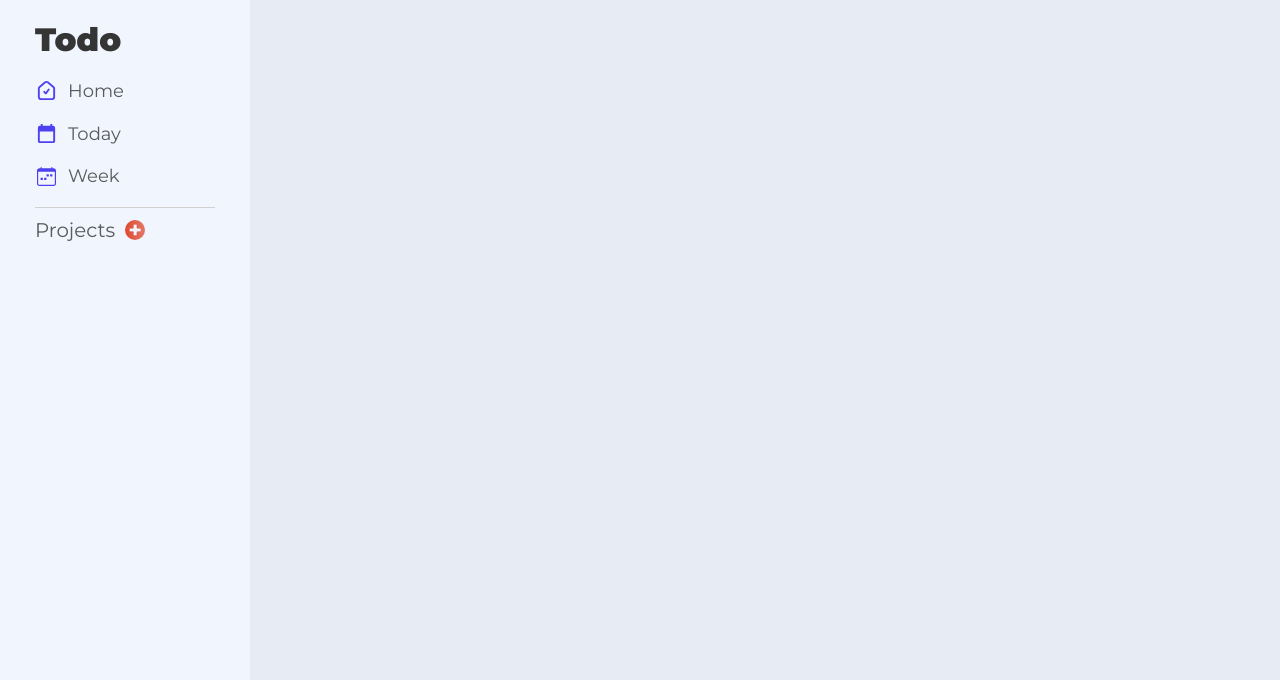
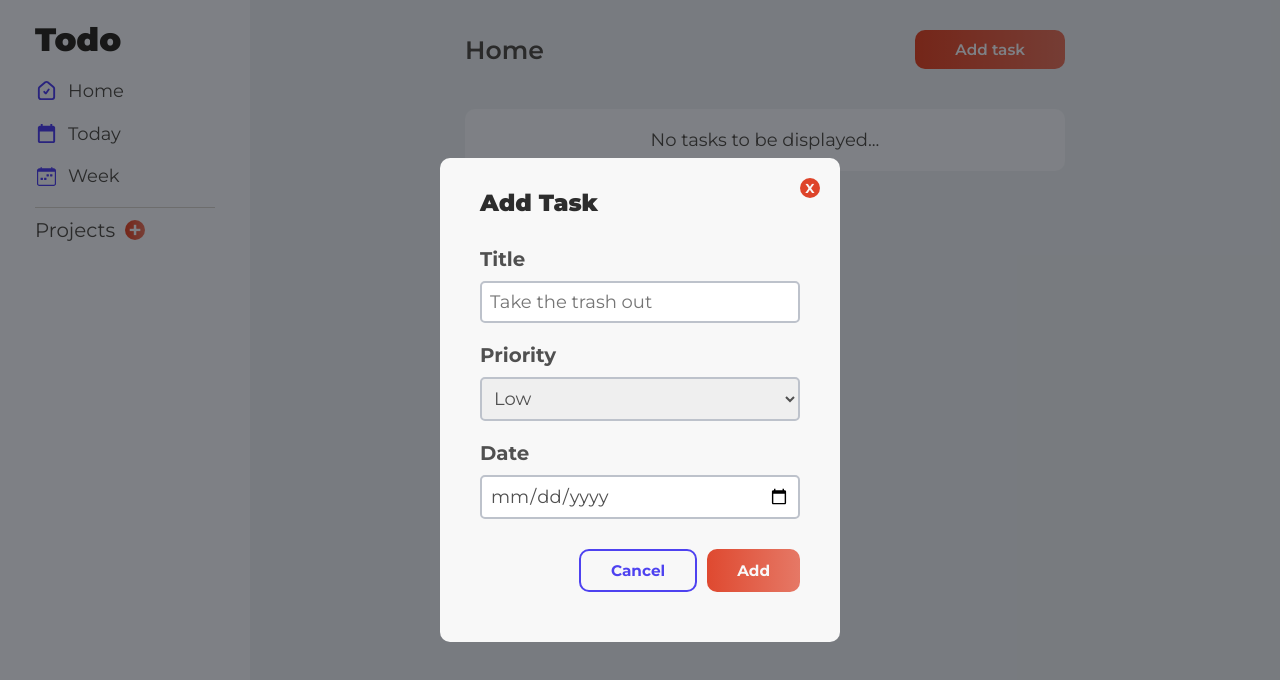
Before and after one commit to canizalesJd/to-do-app, a website built with webpack: page dist/index.html in a window 1280 px wide. Built offline with nearby package versions, Linux system fonts and the light colour scheme.

Commit message:
Adding modal form ui

```diff
--- a/dist/css/style.css
+++ b/dist/css/style.css
@@ -1,4 +1,4 @@
-@import url("https://fonts.googleapis.com/css2?family=Montserrat:wght@100;400;700;900&display=swap");
+@import url("https://fonts.googleapis.com/css2?family=Montserrat:wght@100;400;600;700;900&display=swap");
 
 * {
 	padding: 0;
@@ -13,15 +13,21 @@
 	--primary-300: #de442a;
 	--accent-100: #5a5bfa;
 	--accent-200: #4e42f0;
-	--text-100: #353535;
-	--text-200: #5a5a5a;
+	--text-100: #2d2d2d;
+	--text-200: #505050;
 	--bg-100: #f0f5fe;
 	--bg-200: #e6ebf4;
 	--bg-300: #bdc2cb;
+	--white: #f8f8f8;
 	--primary-gradient: linear-gradient(
 		90deg,
 		#de442a -10.62%,
 		rgba(222, 68, 42, 0.65) 122.12%
+	);
+	--primary-gradient-200: linear-gradient(
+		90deg,
+		#dc2504 -10.62%,
+		rgba(195, 31, 2, 0.65) 122.12%
 	);
 }
 
@@ -43,6 +49,7 @@ main {
 	grid-template-columns: minmax(max-content, 250px) 1fr;
 }
 
+/* Sidebar */
 .sidebar {
 	max-width: 70vw;
 	padding: 0px 35px;
@@ -83,7 +90,7 @@ main {
 }
 
 .menu-items:hover {
-	font-weight: 700;
+	font-weight: 600;
 }
 
 .menu-items a {
@@ -115,8 +122,209 @@ main {
 	display: flex;
 	justify-content: center;
 	font-size: 23px;
-	font-weight: 700;
+	font-weight: 600;
 	align-items: center;
 	margin-left: 10px;
 	cursor: pointer;
 }
+
+.add-project-btn:hover {
+	transition: 300ms;
+	background: var(--primary-gradient-200);
+}
+
+/* Content */
+
+.content {
+	display: flex;
+	max-width: 600px;
+	width: 90%;
+	padding: 30px 0px;
+	margin: auto;
+	height: 100%;
+	flex-direction: column;
+}
+
+.content-title-container {
+	display: flex;
+	justify-content: space-between;
+	align-items: center;
+}
+
+.content-title {
+	font-size: 1.4em;
+	font-weight: 600;
+}
+
+.add-task-btn {
+	cursor: pointer;
+	border: none;
+	outline: none;
+	color: var(--bg-100);
+	font-family: inherit;
+	font-weight: 600;
+	background: var(--primary-gradient);
+	border-radius: 10px;
+	font-size: 0.85em;
+	padding: 10px 40px;
+}
+
+.add-task-btn:hover {
+	transition: 300ms;
+	background: linear-gradient(
+		90deg,
+		#dc2504 -10.62%,
+		rgba(195, 31, 2, 0.65) 122.12%
+	);
+}
+
+.tasks-container {
+	padding: 20px 0px;
+}
+
+.text-center {
+	text-align: center;
+}
+
+.task-card {
+	background: var(--bg-100);
+	padding: 20px;
+	margin: 20px 0px;
+	border-radius: 10px;
+	color: var(--text-200);
+}
+
+.task-modal {
+	display: flex;
+	justify-content: center;
+	align-items: center;
+	position: absolute;
+	left: 0;
+	top: 0;
+	width: 100vw;
+	height: 100vh;
+	background: rgba(0, 0, 0, 0.477);
+}
+
+.task-form {
+	position: relative;
+	border-radius: 10px;
+	padding: 30px 40px;
+	background: var(--white);
+	width: 400px;
+	min-height: 400px;
+	max-width: 90vw;
+}
+
+.task-form-title {
+	color: var(--text-100);
+	font-size: 1.3em;
+	font-weight: 900;
+	margin-bottom: 20px;
+}
+
+.input-container {
+	padding: 5px 0px;
+	display: flex;
+	flex-direction: column;
+}
+
+label,
+task-priority-title {
+	font-size: 1.1em;
+	font-weight: 700;
+	color: var(--text-200);
+	margin: 5px 0px;
+}
+
+input[type="text"],
+input[type="date"],
+select {
+	border: 2px solid var(--bg-300);
+	color: inherit;
+	border-radius: 5px;
+	font-family: inherit;
+	font-size: 1em;
+	padding: 8px;
+	margin: 5px 0px;
+}
+
+input:focus,
+select:focus {
+	outline: none;
+}
+
+.task-priority-title {
+	font-size: 1.1em;
+	font-weight: 700;
+	color: var(--text-200);
+	margin: 5px 0px;
+}
+
+.modal-controls {
+	padding: 20px 0px;
+	display: flex;
+	justify-content: flex-end;
+	align-items: center;
+}
+
+.modal-controls > button {
+	border: none;
+	font-family: inherit;
+	font-weight: 700;
+	font-size: 0.85em;
+	padding: 10px 30px;
+	border-radius: 10px;
+	cursor: pointer;
+	margin-left: 10px;
+}
+
+.modal-controls .cancel-btn {
+	background: transparent;
+	color: var(--accent-200);
+	border: 2px solid var(--accent-200);
+}
+
+.cancel-btn:hover {
+	background: linear-gradient(
+		90deg,
+		var(--accent-100) -10.62%,
+		var(--accent-200) 122.12%
+	);
+	color: var(--white);
+	padding: 12px 32px;
+	border: none;
+}
+
+.modal-controls .add-btn {
+	padding: 12px 30px;
+	background: transparent;
+	color: var(--white);
+	background: var(--primary-gradient);
+}
+
+.add-btn:hover {
+	background: var(--primary-gradient-200);
+}
+
+#task-priority {
+	text-transform: capitalize;
+}
+
+.close-modal {
+	display: flex;
+	justify-content: center;
+	align-items: center;
+	font-weight: bold;
+	background: var(--primary-300);
+	color: var(--white);
+	font-weight: 700;
+	position: absolute;
+	font-size: 13px;
+	top: 20px;
+	right: 20px;
+	height: 20px;
+	width: 20px;
+	border-radius: 50%;
+	cursor: pointer;
+}
--- a/dist/index.html
+++ b/dist/index.html
@@ -33,13 +33,52 @@
 					<nav>
 						<div class="projects-title-container">
 							<h3 class="projects-title">Projects</h3>
-							<span class="add-project-btn" id="add-project">+</span>
+							<div class="add-project-btn" id="add-project ">+</div>
 						</div>
 						<ul class="projects"></ul>
 					</nav>
 				</header>
 			</section>
-			<section class="content"></section>
+			<section class="content">
+				<div class="content-title-container">
+					<h3 class="content-title">Home</h3>
+					<button class="add-task-btn">Add task</button>
+				</div>
+				<div class="tasks-container">
+					<div class="task-card text-center">
+						<p>No tasks to be displayed...</p>
+					</div>
+				</div>
+				<div class="task-modal">
+					<form action="#" class="task-form">
+						<h3 class="task-form-title">Add Task</h3>
+						<div class="close-modal">X</div>
+						<div class="input-container">
+							<label for="task-title">Title</label>
+							<input
+								type="text"
+								placeholder="Take the trash out"
+								id="task-title" />
+						</div>
+						<div class="input-container">
+							<label for="task-priority">Priority</label>
+							<select id="task-priority">
+								<option value="low">low</option>
+								<option value="normal">normal</option>
+								<option value="urgent">urgent</option>
+							</select>
+						</div>
+						<div class="input-container">
+							<label for="task-title">Date</label>
+							<input type="date" id="task-date" />
+						</div>
+						<div class="modal-controls">
+							<button class="cancel-btn">Cancel</button>
+							<button class="add-btn">Add</button>
+						</div>
+					</form>
+				</div>
+			</section>
 		</main>
 		<script src="main.js"></script>
 	</body>
```
